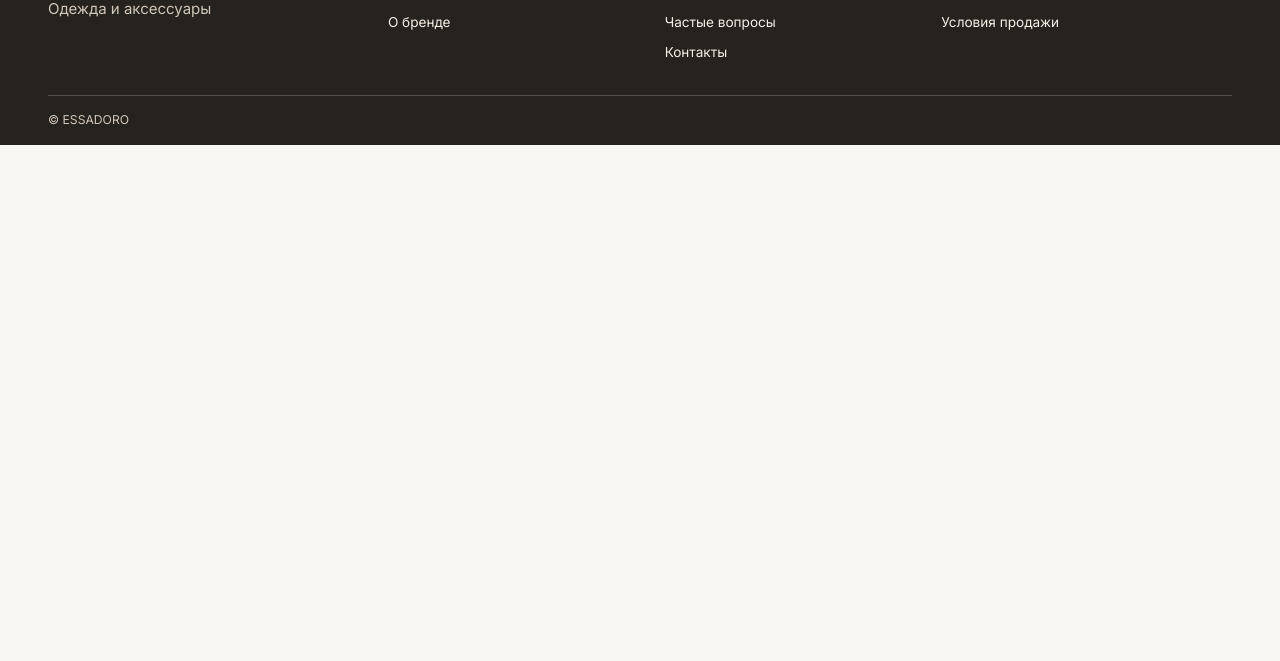
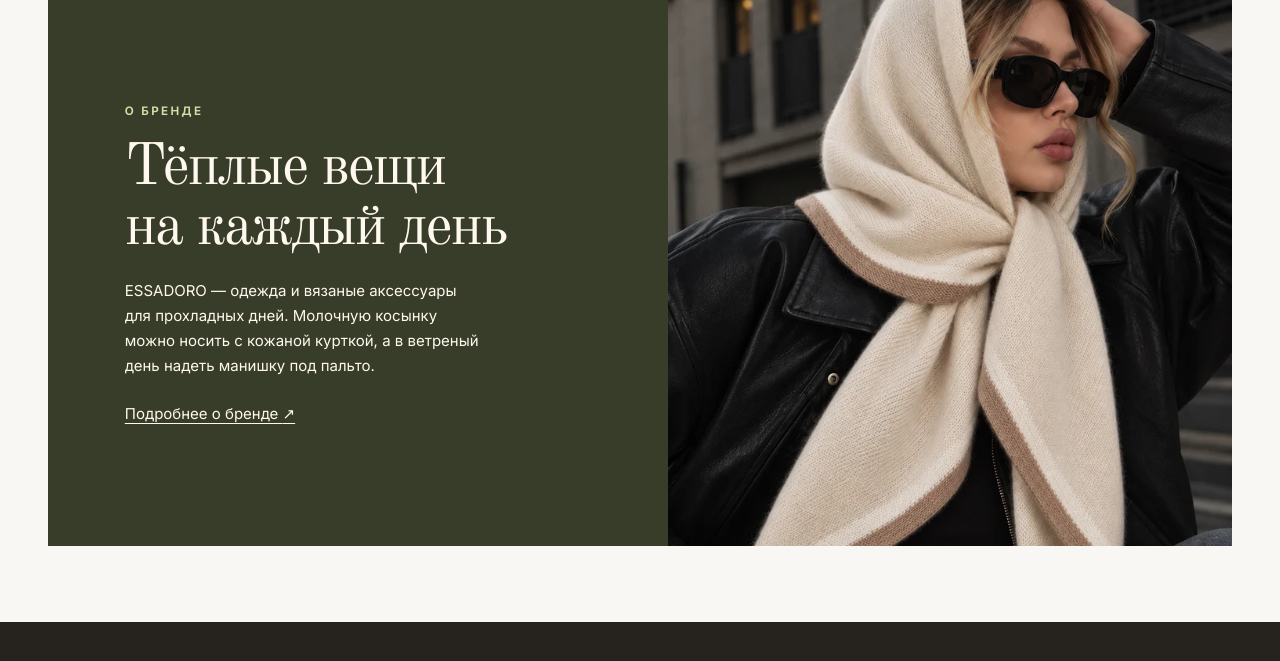
Before and after one commit to ariunadagbaeva/prototipy, a plain HTML site: page essadoro/index.html in a window 1280 px wide. Shown: the part 2682-3343 px from the top of the page. Before the commit the page ends 2827 px from the top, so only its background shows below. Drawn offline with Linux system fonts and the light colour scheme.

Commit message:
Add ESSADORO brand section

```diff
--- a/essadoro/index.html
+++ b/essadoro/index.html
@@ -4,7 +4,7 @@
     <link rel="canonical" href="https://ariunadagbaeva.github.io/prototipy/essadoro/"><meta property="og:url" content="https://ariunadagbaeva.github.io/prototipy/essadoro/">
 
     <script type="application/ld+json">{"@context":"https://schema.org","@type":"Organization","name":"ESSADORO","url":"https://ariunadagbaeva.github.io/prototipy/essadoro/"}</script>
-    <link rel="stylesheet" href="./shop.css?v=8"><script src="./shop.js?v=5" defer></script><meta name="robots" content="noindex"></head>
+    <link rel="stylesheet" href="./shop.css?v=9"><script src="./shop.js?v=5" defer></script><meta name="robots" content="noindex"></head>
     <body class="home-page" data-base="./" data-checkout-active="false"><a class="skip" href="#main">Перейти к содержанию</a><header class="header"><div class="mast wrap">
     <button class="icon mobile-menu" aria-label="Меню" aria-expanded="false" type="button" data-menu>☰</button>
     <nav class="top-nav" aria-label="Основное меню">
@@ -50,7 +50,18 @@
   <section class="wrap section home-catalog"><div class="section-head"><h2>Каталог</h2><a class="text-link" href="./catalog/">Все товары ↗</a></div><div class="category-grid"><a class="category" href="./catalog/?category=%D0%9A%D0%B0%D0%BF%D0%BE%D1%80%D1%8B"><span><img src="./media/534511279-1.webp" alt="Капор весенний вязаный косынка" width="516" height="688" loading="lazy" ></span><b>Капоры</b><span class="arrow">↗</span></a><a class="category" href="./catalog/?category=%D0%A8%D0%B0%D0%BF%D0%BA%D0%B8"><span><img src="./media/496547877-1.webp" alt="Шапка бини весенняя" width="516" height="688" loading="lazy" ></span><b>Шапки</b><span class="arrow">↗</span></a><a class="category" href="./catalog/?category=%D0%9C%D0%B0%D0%BD%D0%B8%D1%88%D0%BA%D0%B8"><span><img src="./media/497470455-1.webp" alt="Манишка снуд вязаная теплая зимняя" width="516" height="688" loading="lazy" ></span><b>Манишки</b><span class="arrow">↗</span></a><a class="category" href="./catalog/?category=%D0%9E%D0%B4%D0%B5%D0%B6%D0%B4%D0%B0"><span><img src="./media/846357847-cover.webp" alt="Блузка нарядная кружевная с рюшами и воланами" width="516" height="688" loading="lazy" ></span><b>Одежда</b><span class="arrow">↗</span></a></div></section>
   <section class="editorial"><a class="editorial-image" href="./looks/" aria-label="Образы сезона"><img src="./media/look-autumn.webp" alt="Осенний образ в полный рост: клетчатая рубашка, тёмные брюки, ботильоны и бордовая сумка на мокрой улице" width="768" height="1024" loading="lazy"><img src="./media/look-winter.webp" alt="Зимний образ в полный рост: молочный капор, длинное коричневое пальто, светлые брюки и ботинки на снегу" width="768" height="1024" loading="lazy"></a>
     <div class="editorial-copy"><p class="eyebrow">ОСЕНЬ–ЗИМА 2026/27</p><h2>Образы<br>сезона</h2><p>Рубашка в клетку для осеннего города, молочный капор и длинное пальто для снежных дней.</p>
-    <a class="button" href="./looks/">Смотреть образы ↗</a></div></section></main><footer><div class="wrap footer"><div><a class="wordmark" href="./">ESSADORO</a><p>Одежда и аксессуары</p></div>
+    <a class="button" href="./looks/">Смотреть образы ↗</a></div></section>
+  <section class="wrap section" id="about-brand" aria-labelledby="about-brand-title">
+    <div class="brand-story">
+      <div class="brand-story-copy">
+        <p class="eyebrow">О бренде</p>
+        <h2 id="about-brand-title">Тёплые вещи<br>на каждый день</h2>
+        <p>ESSADORO — одежда и вязаные аксессуары для прохладных дней. Молочную косынку можно носить с кожаной курткой, а в ветреный день надеть манишку под пальто.</p>
+        <a class="text-link" href="./about/">Подробнее о бренде <span aria-hidden="true">↗</span></a>
+      </div>
+      <img src="./media/526373480-3-clean.webp" alt="Молочная вязаная косынка с бежевой каймой и чёрная кожаная куртка" width="720" height="960" loading="lazy">
+    </div>
+  </section></main><footer><div class="wrap footer"><div><a class="wordmark" href="./">ESSADORO</a><p>Одежда и аксессуары</p></div>
     <nav aria-label="Покупателям"><a href="./catalog/">Каталог</a><a href="./looks/">Образы сезона</a><a href="./about/">О бренде</a></nav>
     <nav aria-label="Помощь"><a href="./delivery/">Доставка и оплата</a><a href="./returns/">Возврат и обмен</a><a href="./faq/">Частые вопросы</a><a href="./contacts/">Контакты</a></nav>
     <nav aria-label="Документы и магазин"><a href="https://www.wildberries.ru/brands/311529220-essadoro" target="_blank" rel="noopener">Наш магазин на WB <span aria-hidden="true">↗</span></a><a href="./privacy/">Политика конфиденциальности</a><a href="./terms/">Условия продажи</a></nav>
--- a/essadoro/shop.css
+++ b/essadoro/shop.css
@@ -110,6 +110,13 @@ h2{font-size:clamp(1.6rem,4vw,2.75rem)}
 .editorial-copy{padding:clamp(30px,7vw,110px);align-self:center}
 .editorial-copy h2{font-size:clamp(3rem,7vw,6rem);margin:.16em 0 .25em}
 .editorial-copy>p:not(.eyebrow){max-width:32ch;margin-bottom:22px}
+.brand-story{display:grid;grid-template-columns:1.1fr 1fr;background:#383d29;color:#fff8ee}
+.brand-story-copy{align-self:center;padding:clamp(36px,6vw,88px)}
+.brand-story-copy .eyebrow{color:#d7dfa7}
+.brand-story-copy h2{margin:.32em 0 .34em;font:400 clamp(2.6rem,4.6vw,4.75rem)/1.02 var(--display)}
+.brand-story-copy>p:not(.eyebrow){max-width:38ch;line-height:1.65}
+.brand-story-copy .text-link{display:inline-block;margin-top:24px}
+.brand-story img{width:100%;height:100%;aspect-ratio:1/1;object-position:center 32%}
 footer{background:#26221e;color:#f5efe6;padding-top:46px}
 .footer{display:grid;grid-template-columns:1.25fr 1fr 1fr 1.15fr;gap:24px}
 .footer p{margin-top:12px;color:#d0c6b9}
@@ -190,6 +197,7 @@ dd{margin:0}
   .detail-price{font-size:1.65rem}
   .grid,.category-grid{grid-template-columns:repeat(2,minmax(0,1fr));gap:22px 10px}.section{padding-block:43px}
   .editorial{grid-template-columns:1fr}.editorial-copy{padding:32px 16px 45px}
+  .brand-story{grid-template-columns:1fr}.brand-story-copy{padding:32px 24px}
   .footer{grid-template-columns:repeat(2,minmax(0,1fr));gap:18px 12px}.footer nav{font-size:.79rem}
   .detail{grid-template-columns:1fr}
   .look-story,.look-story:nth-child(even){grid-template-columns:1fr}.look-story:nth-child(even) .look-photo{grid-column:auto}
```
Also changed, not shown: essadoro/about/index.html (+4 -2 lines).
